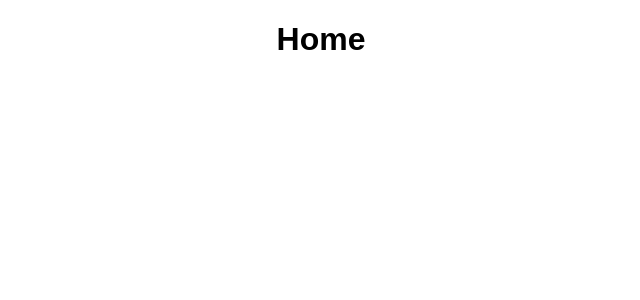
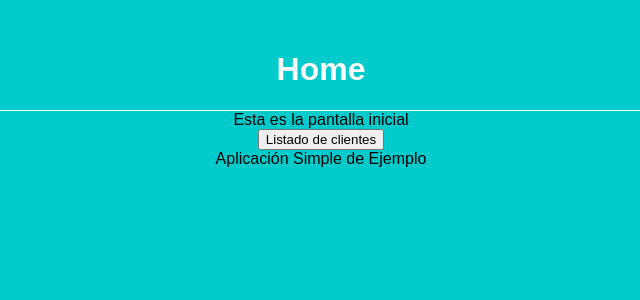
Before and after one commit to Sonia0707/CustomerApp, a React (Create React App) app: page / in a window 1280 px wide. Shown: the top 300 px of the page, without its empty margins (319-959 px from the left). Built offline with nearby package versions, Linux system fonts and the light colour scheme.

Commit message:
App.js => Cambiamo la funcion que habimos creado para el Route y llamamos al HomeContainer que este a su vez tiene el link para poder ir al CustomersActions.

```diff
--- a/src/App.js
+++ b/src/App.js
@@ -2,6 +2,7 @@ import React, { Component } from "react";
 //Quitamos el link y metemos el Route:
 import { BrowserRouter as Router, Route, Switch } from "react-router-dom";
 import "./App.css";
+import HomeContainer from "./components/HomeContainer";
 
 class App extends Component {
   renderHome = () => <h1>Home</h1>;
@@ -20,7 +21,7 @@ class App extends Component {
       //borrando la palabra exact. Pero vamos a dejar las 2 formas para que se vea que se puede hacer de 2 maneras distintas:
       <Router>
         <div className="App">
-          <Route exact path="/" component={this.renderHome} />
+          <Route exact path="/" component={HomeContainer} />
           <Route
             exact
             path="/customers"
```
